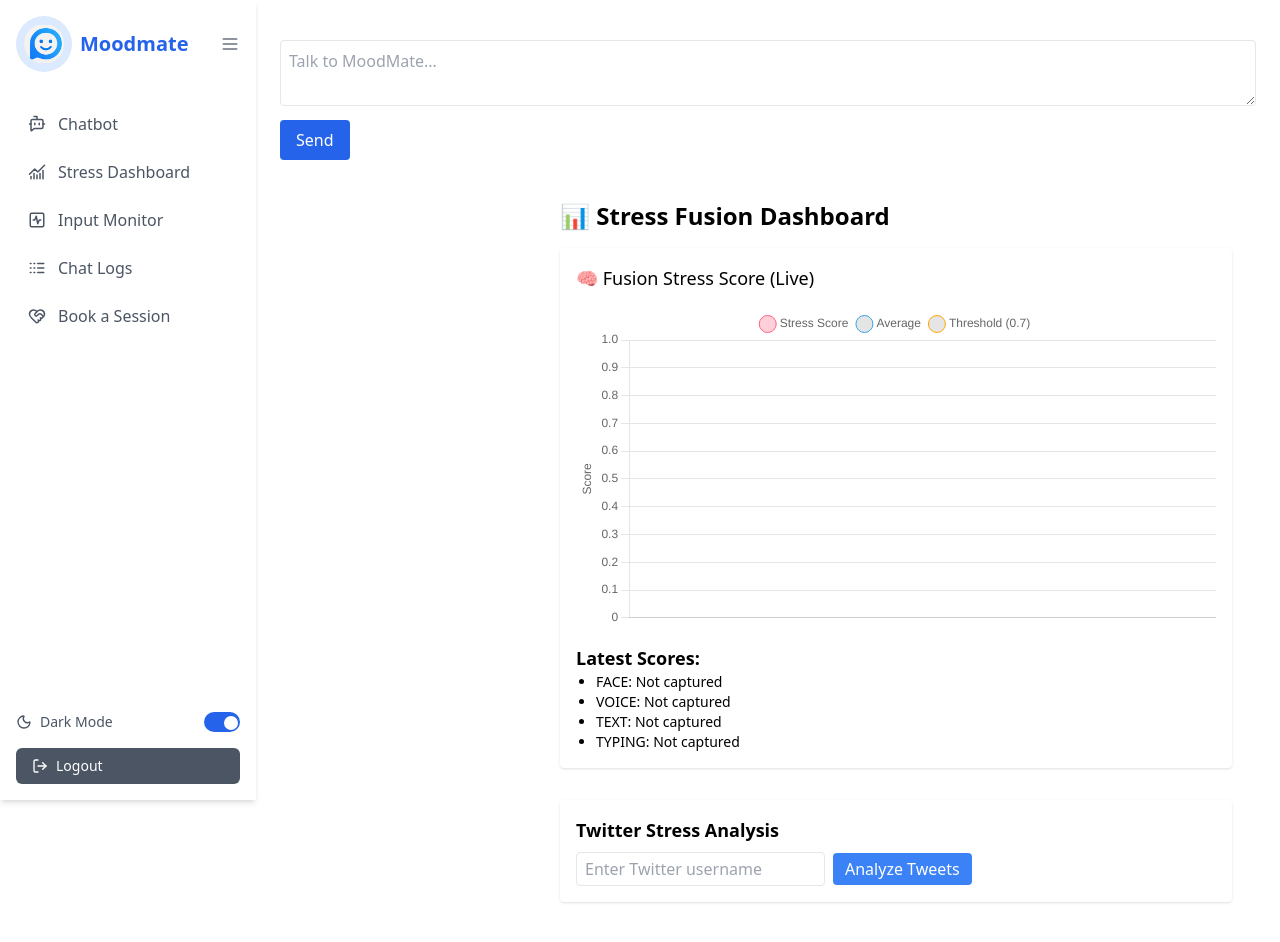
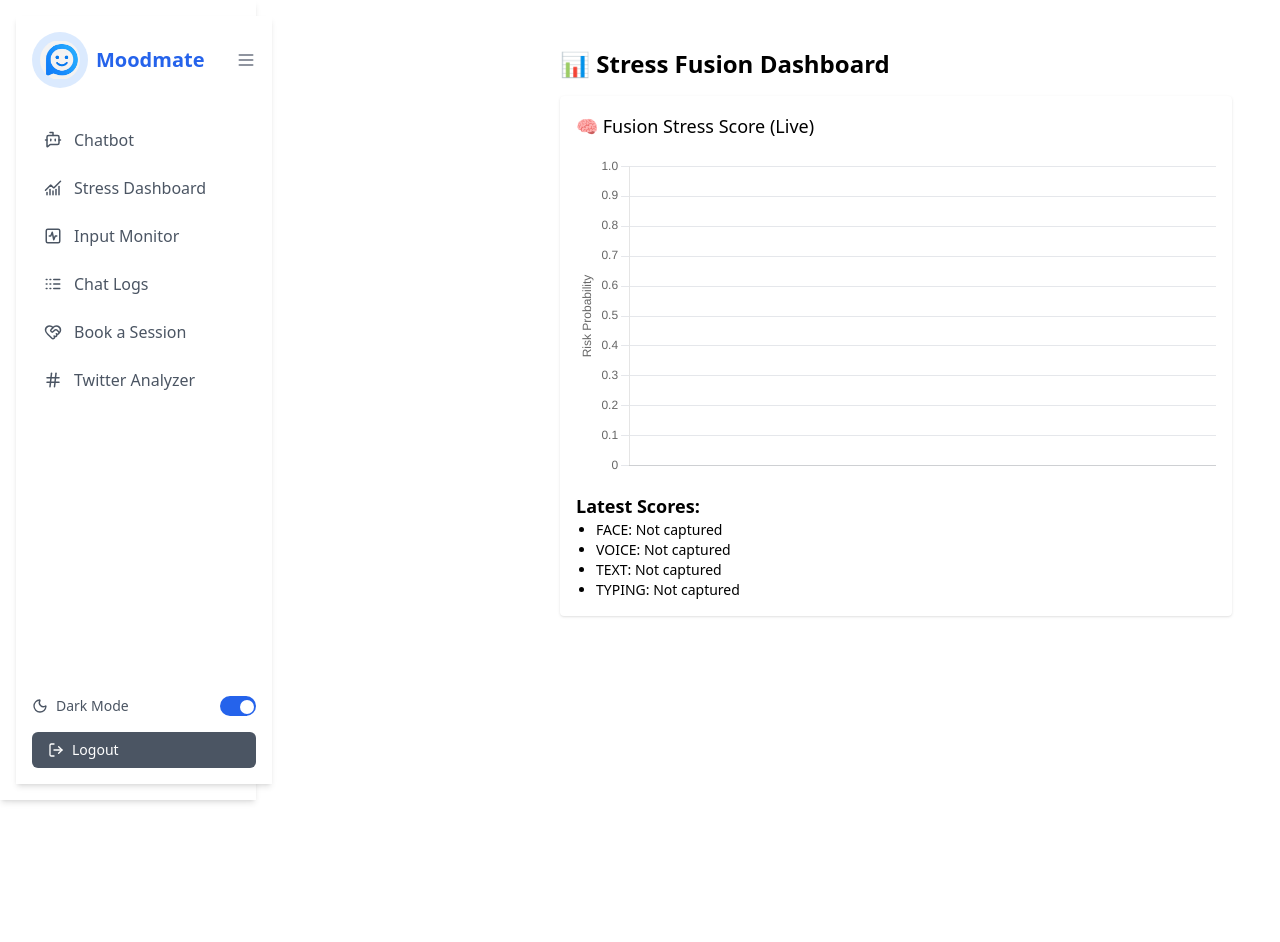
Before and after one commit to GauthamSalian/Moodmate, a React (Vite) app in the folder client/: page /dashboard in a window 1280 px wide. Shown: the top 942 px of the page. After the commit the page ends 800 px from the top, so only its background shows below. Built offline with nearby package versions, Linux system fonts and the light colour scheme.

Commit message:
Added Twitter Analyzer Tab

```diff
--- a/client/package.json
+++ b/client/package.json
@@ -12,6 +12,7 @@
   "dependencies": {
     "axios": "^1.10.0",
     "chart.js": "^4.5.0",
+    "date-fns": "^4.1.0",
     "detect-pitch": "^1.1.0",
     "face-api.js": "^0.22.2",
     "lucide-react": "^0.525.0",
--- a/client/src/App.jsx
+++ b/client/src/App.jsx
@@ -17,6 +17,8 @@ function App() {
     typing: null
   });
 
+  const [isSidebarCollapsed, setIsSidebarCollapsed] = useState(false);
+
   const handleVoiceInput = (stress) => {
     console.log("🎤 Voice Stress →", stress);
     setFusionInputs(prev => ({ ...prev, voice: stress }));
@@ -25,15 +27,14 @@ function App() {
   return (
     <Router>
       <div className="flex">
-        <Sidebar />
-        <div className="flex-1 p-6">
+        <Sidebar isCollapsed={isSidebarCollapsed} setIsCollapsed={setIsSidebarCollapsed} />
+        <div className={`flex-1 p-6 transition-all duration-300 ${isSidebarCollapsed ? 'ml-20' : 'ml-64'}`}>
           {/* <VoiceStressLive
             onVoiceStress={(score) => {
               console.log("🎙️ Voice Stress Score:", score);
               setFusionInputs(prev => ({ ...prev, voice: score }));
             }}
           /> */}
-          <ChatInterface voiceStressScore={fusionInputs.voice} />
           {/* Other inputs/components can go here */}
           <Routes>
             <Route path="/chat" element={<ChatInterface />} />
--- a/client/src/components/Sidebar.jsx
+++ b/client/src/components/Sidebar.jsx
@@ -9,6 +9,7 @@ import {
   Menu,
   Moon,
   HeartHandshake,
+  Hash,
   LogOut
 } from 'lucide-react';
 
@@ -17,15 +18,16 @@ const menuItems = [
   { icon: <ChartNoAxesCombined size={18} />, label: 'Stress Dashboard', path: '/dashboard' },
   { icon: <SquareActivity size={18} />, label: 'Input Monitor', path: '/inputs' },
   { icon: <Logs size={18} />, label: 'Chat Logs', path: '/logs' },
-  { icon: <HeartHandshake size={18} />, label: 'Book a Session', path: '/book' }
+  { icon: <HeartHandshake size={18} />, label: 'Book a Session', path: '/book' },
+  { icon: <Hash size={18} />, label: 'Twitter Analyzer', path: '/twitter' }
 ];
 
-export default function Sidebar() {
+export default function Sidebar({ isCollapsed, setIsCollapsed }) {
   const [darkMode, setDarkMode] = useState(true);
-  const [isCollapsed, setIsCollapsed] = useState(false);
   const [activeItem, setActiveItem] = useState('Posts');
 
   return (
+    <div className={`fixed top-0 left-0 h-screen bg-white shadow-md p-4 flex flex-col justify-between transition-all duration-300 z-30 ${isCollapsed ? 'w-20' : 'w-64'}`}style={{ height: '100vh' }}>
     <div className={`h-screen bg-white shadow-md p-4 flex flex-col justify-between transition-all duration-300 ${isCollapsed ? 'w-20' : 'w-64'}`}>
       <div>
         <div className="flex items-center justify-between mb-8">
@@ -94,5 +96,6 @@ export default function Sidebar() {
         </button>
       </div>
     </div>
+    </div>
   );
 }
--- a/client/src/components/StressDashboard.jsx
+++ b/client/src/components/StressDashboard.jsx
@@ -1,4 +1,4 @@
-import React, { useEffect, useState } from 'react';
+import React, { useEffect, useState, useRef } from 'react';
 import { Line } from 'react-chartjs-2';
 import { Chart as ChartJS, CategoryScale, LinearScale, PointElement, LineElement, Title, Tooltip, Legend } from 'chart.js';
 import axios from "axios";
@@ -7,10 +7,6 @@ ChartJS.register(CategoryScale, LinearScale, PointElement, LineElement, Title, T
 
 const StressDashboard = ({ fusionInputs }) => {
   const [history, setHistory] = useState([]);
-  const [twitterUsername, setTwitterUsername] = useState("");
-  const [twitterResults, setTwitterResults] = useState(null);
-  const [loading, setLoading] = useState(false);
-  const [error, setError] = useState("");
 
   useEffect(() => {
     const valid = Object.values(fusionInputs).filter(x => x !== null);
@@ -62,39 +58,29 @@ const StressDashboard = ({ fusionInputs }) => {
       max: 1,
       title: {
         display: true,
-          text: 'Score',
+        text: 'Risk Probability',
+      },
+      grid: {
+        color: "#e5e7eb",
+      },
+    },
+    x: {
+      grid: {
+        color: "#e5e7eb",
       },
     },
   },
   plugins: {
     legend: {
-        display: true,
-        labels: {
-          usePointStyle: true,
-          boxWidth: 12,
+      display: false, // Hide legend for a cleaner look
+    },
+    tooltip: {
+      enabled: true,
+      callbacks: {
+        label: ctx => ` ${ctx.parsed.y}`,
       },
     },
   },
-  };
-
-  // Twitter analysis handler
-  const handleAnalyze = async () => {
-  setLoading(true);
-  setError("");
-  setTwitterResults(null);
-  try {
-    const res = await axios.get(
-      `http://localhost:8000/analyze_tweets/${twitterUsername}`
-    );
-    if (res.data.results) {
-      setTwitterResults(res.data.results);
-    } else {
-      setError(res.data.error || "No results found.");
-    }
-  } catch (err) {
-    setError("Failed to fetch Twitter analysis.");
-  }
-  setLoading(false);
 };
 
   return (
@@ -113,41 +99,6 @@ const StressDashboard = ({ fusionInputs }) => {
           </ul>
         </div>
       </div>
-
-      {/* Twitter Analysis Section */}
-      <div className="mt-8 bg-white p-4 rounded shadow">
-        <h3 className="text-lg font-semibold mb-2">Twitter Stress Analysis</h3>
-        <input
-          type="text"
-          placeholder="Enter Twitter username"
-          value={twitterUsername}
-          onChange={e => setTwitterUsername(e.target.value)}
-          className="border px-2 py-1 rounded mr-2"
-        />
-        <button
-          onClick={handleAnalyze}
-          disabled={loading || !twitterUsername}
-          className="bg-blue-500 text-white px-3 py-1 rounded"
-        >
-          {loading ? "Analyzing..." : "Analyze Tweets"}
-        </button>
-        {loading && <div className="text-blue-500 mt-2">Loading...</div>}
-        {error && <div className="text-red-500 mt-2">{error}</div>}
-        {twitterResults && (
-          <div className="mt-4">
-            <h4 className="font-semibold">Results:</h4>
-            <ul className="list-disc ml-5 text-sm">
-              {twitterResults.map((tweet, idx) => (
-                <li key={idx}>
-                  <strong>{tweet.date}:</strong> {tweet.text}
-                  <br />
-                  Risk: {tweet.risk_detected}, Confidence: {tweet.confidence}, Probability: {tweet.probability_of_risk}
-                </li>
-              ))}
-            </ul>
-          </div>
-        )}
-      </div>
     </div>
   );
 };
--- a/client/src/components/TwitterAnalyzer.jsx
+++ b/client/src/components/TwitterAnalyzer.jsx
@@ -1,59 +1,155 @@
-import React, { useState } from 'react';
+import React, { useRef, useState, useEffect } from "react";
+import { Line } from "react-chartjs-2";
+import { Chart, Filler } from "chart.js";
+Chart.register(Filler);
+import { format } from "date-fns";
 
-const TwitterAnalyzer = (props) => {
-  const [handle, setHandle] = useState('');
-  const [token, setToken] = useState('');
-  const [result, setResult] = useState(null);
 
-  const analyzeTwitter = async () => {
-    try {
-      const res = await fetch('http://localhost:5000/analyze_twitter', {
-        method: 'POST',
-        headers: { 'Content-Type': 'application/json' },
-        body: JSON.stringify({ handle, token }),
-      });
+const TwitterAnalyzer = () => {
+  const [twitterUsername, setTwitterUsername] = useState("");
+  const [twitterResults, setTwitterResults] = useState(null);
+  const [loading, setLoading] = useState(false);
+  const [error, setError] = useState("");
+  const chartRef = useRef();
+  const [redraw, setRedraw] = useState(false);
 
-      const data = await res.json();
-      setResult(data);
-    } catch (err) {
-      console.error('Twitter analysis failed', err);
-    }
+  const twitterDates = twitterResults ? twitterResults.map(tweet => tweet.date) : [];
+  const twitterProbabilities = twitterResults ? twitterResults.map(tweet => Number(tweet.probability_of_risk)) : [];
+
+  const twitterRiskChartData = {
+    labels: twitterDates,
+    datasets: [
+      {
+        label: "Risk Probability",
+        data: twitterProbabilities,
+        fill: true,
+        borderColor: "#00BFFF",
+        backgroundColor: function(context) {
+          const chart = context.chart;
+          const {ctx, chartArea} = chart;
+          if (!chartArea) return null;
+          const gradient = ctx.createLinearGradient(0, chartArea.top, 0, chartArea.bottom);
+          gradient.addColorStop(0, "rgba(0,191,255,0.4)");
+          gradient.addColorStop(1, "rgba(0,191,255,0)");
+          return gradient;
+        },
+        tension: 0.4,
+        pointBackgroundColor: "#fff",
+        pointBorderColor: "#00BFFF",
+        pointRadius: 6,
+        pointHoverRadius: 8,
+        pointBorderWidth: 3,
+        spanGaps: true,
+      },
+    ],
   };
 
+  const options = {
+    scales: {
+      y: { min: 0, max: 1, title: { display: true, text: 'Risk Probability' }, grid: { color: "#e5e7eb" } },
+      x: { grid: { color: "#e5e7eb" } },
+    },
+    plugins: {
+      legend: { display: false },
+      tooltip: {
+        enabled: true,
+        callbacks: { label: ctx => ` ${ctx.parsed.y}` },
+      },
+    },
+  };
+
+  const handleAnalyze = async () => {
+    setLoading(true);
+    setError("");
+    setTwitterResults(null);
+    try {
+      const res = await fetch(`http://localhost:8000/analyze_tweets/${twitterUsername}`);
+      const data = await res.json();
+      if (data.results) {
+        setTwitterResults(data.results);
+      } else {
+        setError(data.error || "No results found.");
+      }
+    } catch {
+      setError("Failed to fetch Twitter analysis.");
+    }
+    setLoading(false);
+  };
+
+  useEffect(() => {
+  if (chartRef.current) {
+    setRedraw(true);
+    setTimeout(() => setRedraw(false), 0); // reset for next time
+  }
+}, [twitterResults]);
+
   return (
-    <div className="bg-white p-4 shadow rounded mb-6">
-      <h2 className="text-lg font-bold mb-2">🐦 Twitter Stress Analyzer</h2>
+    <div className="bg-white p-4 rounded shadow">
+      <h3 className="text-lg font-semibold mb-2">Twitter Stress Analysis</h3>
       <input
         type="text"
-        placeholder="Twitter handle"
-        value={handle}
-        onChange={(e) => setHandle(e.target.value)}
-        className="border px-2 py-1 mr-2"
+        placeholder="Enter Twitter username"
+        value={twitterUsername}
+        onChange={e => setTwitterUsername(e.target.value)}
+        className="border px-2 py-1 rounded mr-2"
       />
-      <input
-        type="text"
-        placeholder="Bearer token"
-        value={token}
-        onChange={(e) => setToken(e.target.value)}
-        className="border px-2 py-1"
-      />
-      <button onClick={analyzeTwitter} className="ml-2 px-4 py-1 bg-blue-600 text-white rounded">
-        Analyze
+      <button
+        onClick={handleAnalyze}
+        disabled={loading || !twitterUsername}
+        className="bg-blue-500 text-white px-3 py-1 rounded"
+      >
+        {loading ? "Analyzing..." : "Analyze Tweets"}
       </button>
-
-      {result && (
-        <div className="mt-4">
-          <p>📊 Score: {result.score}</p>
-          <p>📝 Tweets Analyzed: {result.tweet_count}</p>
-          <ul className="list-disc pl-4 mt-2">
-            {result.tweets.map((t, i) => (
-              <li key={i}>{t}</li>
-            ))}
-          </ul>
+      {loading && <div className="text-blue-500 mt-2">Loading...</div>}
+      {error && <div className="text-red-500 mt-2">{error}</div>}
+      {twitterResults && (
+        <div className="mt-8 bg-white p-4 rounded shadow" style={{ maxWidth: 800, margin: "0 auto" }}>
+          <h4 className="font-semibold mb-2">Twitter Risk Over Time</h4>
+          <Line
+            ref={chartRef}
+            data={twitterRiskChartData}
+            options={options}
+            redraw={redraw}
+            width={500}
+            height={250}
+          />
         </div>
       )}
+      {twitterResults && (
+  <div className="mt-4">
+    <h4 className="font-semibold mb-2">Results:</h4>
+    <div className="bg-gray-50 rounded-lg shadow-sm overflow-x-auto">
+      <table className="min-w-full text-sm">
+        <thead>
+          <tr className="text-left text-gray-500 font-semibold border-b">
+            <th className="py-2 px-4">Date & Time</th>
+            <th className="py-2 px-4">Content</th>
+            <th className="py-2 px-4">Status</th>
+            <th className="py-2 px-4">Probability</th>
+          </tr>
+        </thead>
+        <tbody>
+          {twitterResults.map((tweet, idx) => (
+            <tr key={idx} className="border-b last:border-none hover:bg-gray-100 transition">
+              <td className="py-2 px-4 whitespace-nowrap text-gray-700 font-mono">{format(new Date(tweet.date), "PPpp")}</td>
+              <td className="py-2 px-4 max-w-xs truncate">{tweet.text}</td>
+              <td className="py-2 px-4">
+                {tweet.risk_detected === "Yes" ? (
+                  <span className="bg-red-100 text-red-600 px-3 py-1 rounded-full font-semibold text-xs">Risk</span>
+                ) : (
+                  <span className="bg-green-100 text-green-600 px-3 py-1 rounded-full font-semibold text-xs">Safe</span>
+                )}
+              </td>
+              <td className="py-2 px-4 font-semibold">{Number(tweet.probability_of_risk).toFixed(2)}</td>
+            </tr>
+          ))}
+        </tbody>
+      </table>
+    </div>
+  </div>
+)}
     </div>
   );
-}
+};
 
 export default TwitterAnalyzer;
```
Also changed, not shown: 2 other files (tests, documents, lock files or other folders). Lines whose indentation alone changed are shown as unchanged.
